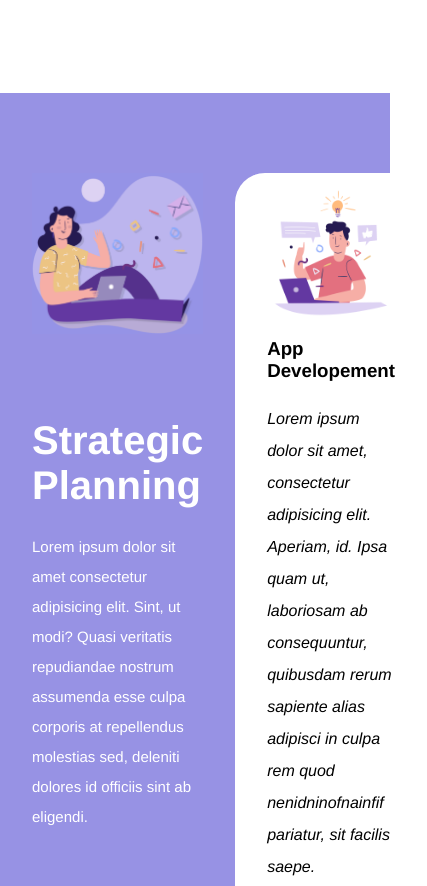
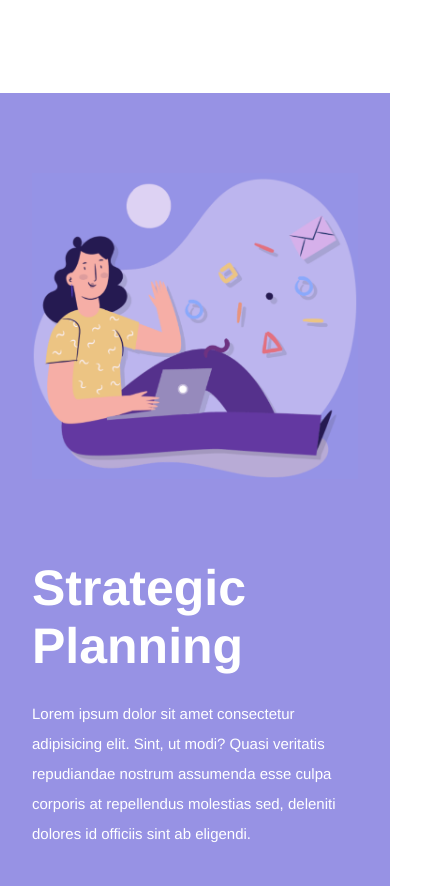
Before and after one commit to Domenic0Ferrari/htmlcss-responsive-layout, a plain HTML site: page index.html in a window 390 px wide. Shown: the part 2278-3164 px from the top of the page, 427 px wide, since content can reach past the window. Drawn offline with Linux system fonts and the light colour scheme.

Commit message:
fix the "circle-img" and the "strategic plan"

```diff
--- a/assets/style.css
+++ b/assets/style.css
@@ -228,13 +228,15 @@ ul{
 .two{
     max-width: 700px;
     display: flex;
-    gap: 2rem;
-    padding-top: 5rem;
-    padding-bottom: 5rem;
+    gap: 3rem;
+    padding: 5rem 2rem;
 }
 
 .colonna-uno{
     width: 50%;
+    display: flex;
+    flex-direction: column;
+    justify-content: space-between;
 }
 
 .planning1{
@@ -283,7 +285,7 @@ ul{
 }
 
 @media screen and (max-width:768px){
-    .due{
+    .two{
         flex-direction: column;
     }
 
@@ -292,7 +294,7 @@ ul{
     }
 
     .strategic{
-        font-size: 40px;
+        font-size: 50px;
     }
 
     .colonna-due{
@@ -325,8 +327,8 @@ ul{
 }
 
 .circle{
-    height: 150px;
-    width: 150px;
+    height: 200px;
+    width: 200px;
     position: relative;
 }
 
@@ -337,6 +339,7 @@ ul{
     object-fit: cover;
     object-position: center;
     overflow: hidden;
+    padding: 1rem;
 }
 
 .description{
```
